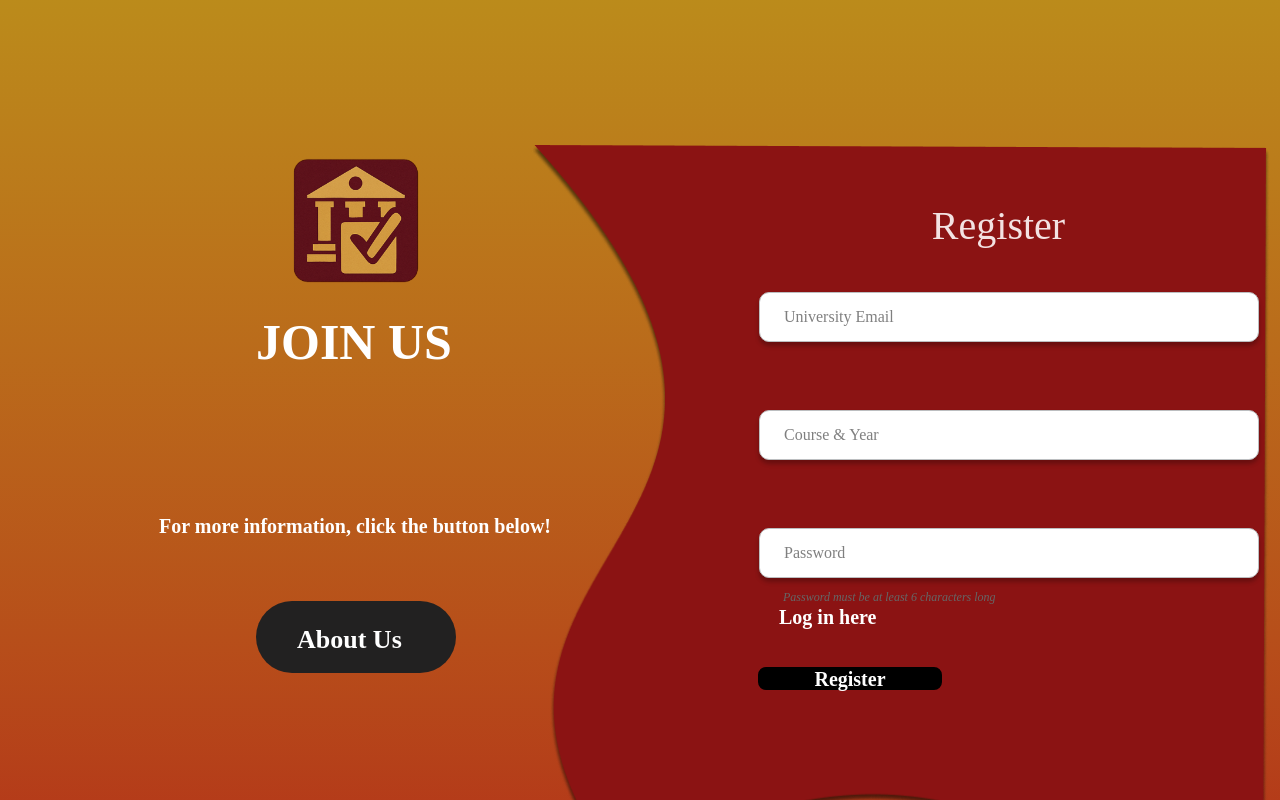
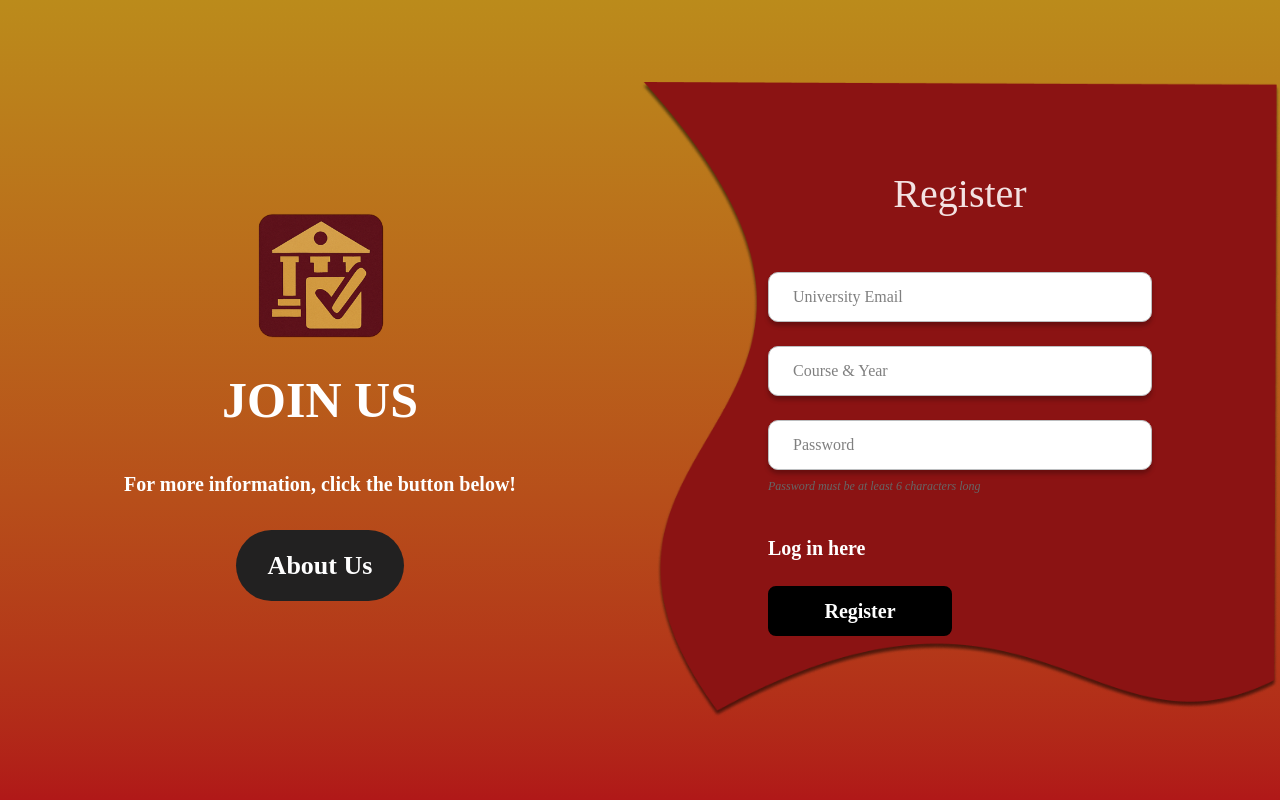
Before and after one commit to JohnEmmanuelPacres/Sydney-PollPro---Web-Based-Voting-System-For-University-Level-Elections, a Next.js app: page /User_RegxLogin/CreateAccount in a window 1280 px wide. Shown: the top 800 px of the page. Built offline with nearby package versions, Linux system fonts and the light colour scheme; no server answers; a web font is replaced by a local one.

Commit message:
Formatting Changes

```diff
--- a/src/app/User_RegxLogin/CreateAccount/page.tsx
+++ b/src/app/User_RegxLogin/CreateAccount/page.tsx
@@ -62,106 +62,119 @@
   };
 
   return (
-    <div className="w-full h-[1024px] relative bg-gradient-to-b from-[#bb8b1b] to-[#b01818] overflow-hidden text-center text-2xl text-white font-['Merriweather']">
+    <div className="min-h-screen flex bg-gradient-to-b from-[#bb8b1b] to-[#b01818] text-white font-['Merriweather']">
+      {/* Left Content Section */}
+      <div className="w-1/2 flex flex-col items-center justify-center p-8 relative">
+        {/* Logo */}
+        <div className="mb-8 flex flex-col items-center">
+          <Image
+            width={147}
+            height={147}
+            alt="Website Logo"
+            src="/Website Logo.png"
+            className="mb-4"
+          />
+          <h1 className="text-[50px] font-black">JOIN US</h1>
+        </div>
+
+        {/* About Us Section */}
+        <div className="text-center max-w-md">
+          <p className="text-xl font-bold mb-8">
+            For more information, click the button below!
+          </p>
+          <button className="rounded-[40px] bg-[#222121] px-8 py-4 text-[26px] font-bold">
+            About Us
+          </button>
+        </div>
+      </div>
+
+      {/* Right Form Section */}
+      <div className="w-1/2 relative flex items-center justify-center">
+        {/* Background Image - Modified to show original red color */}
+        <div className="absolute inset-0 flex items-center justify-start z-0">
+          <Image
+            src="/form.png"
+            alt="Form background"
+            fill
+            className="object-contain object-left"
+            priority
+          />
+        </div>
+
+        {/* Form Content */}
+        <div className="relative z-10 w-full max-w-md p-8">
+          <h2 className="text-[40px] text-[#f3e2e2] mb-12 text-center">Register</h2>
+
+          <form onSubmit={handleSubmit} className="space-y-6">
+            <div>
+              <input
+                type="email"
+                name="email"
+                placeholder="University Email"
+                className="w-full h-[50px] shadow-[0px_4px_4px_rgba(0,0,0,0.25)] rounded-[10px] bg-white border border-[#bcbec0] box-border text-base pl-6 text-black"
+                value={formData.email}
+                onChange={handleChange}
+                required
+              />
+            </div>
+
+            <div>
+              <input
+                type="text"
+                name="courseYear"
+                placeholder="Course & Year"
+                className="w-full h-[50px] shadow-[0px_4px_4px_rgba(0,0,0,0.25)] rounded-[10px] bg-white border border-[#bcbec0] box-border text-base pl-6 text-black"
+                value={formData.courseYear}
+                onChange={handleChange}
+                required
+              />
+            </div>
+
+            <div>
+              <input
+                type="password"
+                name="password"
+                placeholder="Password"
+                className="w-full h-[50px] shadow-[0px_4px_4px_rgba(0,0,0,0.25)] rounded-[10px] bg-white border border-[#bcbec0] box-border text-base pl-6 text-black"
+                value={formData.password}
+                onChange={handleChange}
+                required
+              />
+              <p className="text-[#666] text-xs italic mt-2">
+                Password must be at least 6 characters long
+              </p>
+            </div>
+
+            <div className="pt-4">
+              <a
+                href="/User_RegxLogin"
+                className="text-xl text-white font-bold hover:text-[#fac36b] block mb-6"
+              >
+                Log in here
+              </a>
+
+              <button
+                type="submit"
+                className="w-[184px] h-[50px] text-white text-xl font-bold cursor-pointer border-2 border-black rounded-lg hover:text-[#fac36b] hover:border-[#fac36b] bg-black"
+              >
+                Register
+              </button>
+            </div>
+          </form>
+        </div>
+      </div>
+
+      {/* Error/Success Messages */}
       {error && (
-        <div className="text-red-500 mb-2.5">
+        <div className="fixed top-4 left-1/2 transform -translate-x-1/2 bg-white text-red-500 px-6 py-3 rounded-lg shadow-lg z-50">
           {error}
         </div>
       )}
       {success && (
-        <div className="text-green-500 mb-2.5 p-2.5 bg-[#e6ffe6] rounded-[5px] text-center">
+        <div className="fixed top-4 left-1/2 transform -translate-x-1/2 bg-[#e6ffe6] text-green-500 px-6 py-3 rounded-lg shadow-lg z-50">
           {success}
         </div>
       )}
-
-      {/* Logo Section */}
-      <div className="absolute top-[309.47px] left-[256px] w-[198px] h-[63px] text-left text-[50px]">
-        <div className="absolute top-0 left-0 font-black">JOIN US</div>
-      </div>
-
-      {/* About Us Section */}
-      <div className="absolute top-[512.47px] left-[142px] w-[426px] h-[161px] text-[26px]">
-        <div className="absolute top-[89px] left-[114px] rounded-[40px] bg-[#222121] w-[200px] h-[72px]" />
-        <div className="absolute top-[111px] left-[155px] font-bold">About Us</div>
-        <div className="absolute top-0 left-0 text-xl inline-block w-[426px] h-[65px] font-bold">
-          For more information, click the button below!
-        </div>
-      </div>
-
-      {/* Form Image */}
-      <Image
-        className="w-full relative top-[145px] left-[260px] max-w-full overflow-hidden h-[734.9px] object-contain"
-        width={740.4}
-        height={734.9}
-        alt="Form"
-        src="/form.png"
-      />
-
-      {/* Register Title */}
-      <div className="absolute top-[199.47px] left-[827px] text-[40px] inline-block text-[#f3e2e2] w-[343px] h-[82px]">
-        Register
-      </div>
-
-      {/* Form */}
-      <form className="absolute top-[292.47px] left-[759px] w-[450px] h-[292px] text-[#c6c3c3]" onSubmit={handleSubmit}>
-        <input
-          type="email"
-          name="email"
-          placeholder="University Email"
-          className="absolute top-0 left-0 w-[500px] h-[50px] shadow-[0px_4px_4px_rgba(0,0,0,0.25)] rounded-[10px] bg-white border border-[#bcbec0] box-border text-base pl-6 text-black"
-          value={formData.email}
-          onChange={handleChange}
-          required
-        />
-
-        <input
-          type="text"
-          name="courseYear"
-          placeholder="Course & Year"
-          className="absolute top-[118px] left-0 w-[500px] h-[50px] shadow-[0px_4px_4px_rgba(0,0,0,0.25)] rounded-[10px] bg-white border border-[#bcbec0] box-border text-base pl-6 text-black"
-          value={formData.courseYear}
-          onChange={handleChange}
-          required
-        />
-
-        <input
-          type="password"
-          name="password"
-          placeholder="Password"
-          className="absolute top-[236px] left-0 w-[500px] h-[50px] shadow-[0px_4px_4px_rgba(0,0,0,0.25)] rounded-[10px] bg-white border border-[#bcbec0] box-border text-base pl-6 text-black"
-          value={formData.password}
-          onChange={handleChange}
-          required
-        />
-        <div className="absolute top-[calc(100%+5px)] left-6 text-[#666] text-xs italic">
-          Password must be at least 6 characters long
-        </div>
-      </form>
-
-      {/* Login Link */}
-      <a
-        href="/User_RegxLogin"
-        className="absolute top-[603.47px] left-[779px] text-xl inline-block w-[223px] h-8 no-underline text-white font-bold cursor-pointer border-none bg-transparent rounded-none transition-colors duration-200 text-left hover:text-[#fac36b]"
-      >
-        Log in here
-      </a>
-
-      {/* Register Button */}
-      <button
-        onClick={handleSubmit}
-        className="absolute top-[667.47px] left-[758px] flex items-center justify-center w-[184px] h-[23px] text-white text-xl font-bold cursor-pointer border-2 border-black rounded-lg transition-colors duration-200 text-left hover:text-[#fac36b] hover:border-[#fac36b] bg-black"
-      >
-        Register
-      </button>
-
-      {/* Logo */}
-      <Image
-        className="absolute top-[145.47px] left-[282px] w-[147px] h-[147px] object-cover"
-        width={147}
-        height={147}
-        alt="Website Logo"
-        src="/Website Logo.png"
-      />
     </div>
   );
 };
--- a/src/app/User_RegxLogin/page.tsx
+++ b/src/app/User_RegxLogin/page.tsx
@@ -74,7 +74,7 @@
   return (
     <div className="w-full h-[1024px] relative bg-gradient-to-b from-[#c31d1d] to-[#b38308] overflow-hidden text-left text-xl text-white font-['Actor']">
       {/* Sign In Container */}
-      <div className="absolute top-1/2 left-1/2 -translate-x-1/2 -translate-y-1/2 backdrop-blur-[25px] rounded-[40px] bg-white/10 border-3 border-white/79 w-[790px] h-[727px]">
+      <div className="absolute top-1/2 left-1/2 -translate-x-1/2 -translate-y-1/2 w-[790px] h-[727px] backdrop-blur-[25px] rounded-[40px] bg-white/10 border-3 border-white/79">
         <div className="absolute top-[calc(50%-274px)] left-[calc(50%-251.5px)] font-semibold text-[38px] font-['Baloo_Da_2']">
           Login
         </div>
@@ -100,7 +100,7 @@
             }}
           />
           {emailError && (
-            <div className="absolute top-[80px] left-0 text-[#d90429] text-base font-bold text-shadow-sm">
+            <div className="mt-1 text-[#d90429] text-base font-bold">
               {emailError}
             </div>
           )}
@@ -130,23 +130,23 @@
 
           <div className="mt-4 text-black">Forgot Password?</div>
         </div>
-      </div>
 
-      {/* Sign In Button */}
+      {/* Sign in */}
         <button
           onClick={handleSignIn}
-        className="absolute top-[665px] left-[680px] flex items-center justify-center w-[184px] h-[23px] text-white text-xl font-bold cursor-pointer border-2 border-black rounded-lg transition-colors duration-200 text-left hover:text-[#fac36b] hover:border-[#fac36b] bg-black"
+          className="absolute top-[calc(50%+120px)] left-[calc(50%-92px)] w-[184px] h-[50px] flex items-center justify-center text-white text-xl font-bold cursor-pointer border-2 border-black rounded-lg transition-colors duration-200 hover:text-[#fac36b] hover:border-[#fac36b] bg-black"
         >
           SIGN IN
         </button>
 
-      {/* Sign Up Button */}
+      {/* Sign up */}
         <button
           onClick={handleSignUp}
-        className="absolute top-[799px] left-[680px] flex items-center justify-center w-[184px] h-[23px] text-white text-xl font-bold cursor-pointer border-2 border-black rounded-lg transition-colors duration-200 text-left hover:text-[#fac36b] hover:border-[#fac36b] bg-black"
+          className="absolute top-[calc(50%+220px)] left-[calc(50%-92px)] w-[184px] h-[50px] flex items-center justify-center text-white text-xl font-bold cursor-pointer border-2 border-black rounded-lg transition-colors duration-200 hover:text-[#fac36b] hover:border-[#fac36b] bg-black"
         >
           SIGN UP
         </button>
+      </div>
 
       {/* Header */}
       <div className="absolute w-[calc(100%+61px)] -top-[11px] -right-[61px] left-0 shadow-[0px_5px_4px_rgba(0,0,0,0.5)] bg-[#7c0101] h-[127px] overflow-hidden font-['Inter']">
```
Lines whose indentation alone changed are shown as unchanged.
